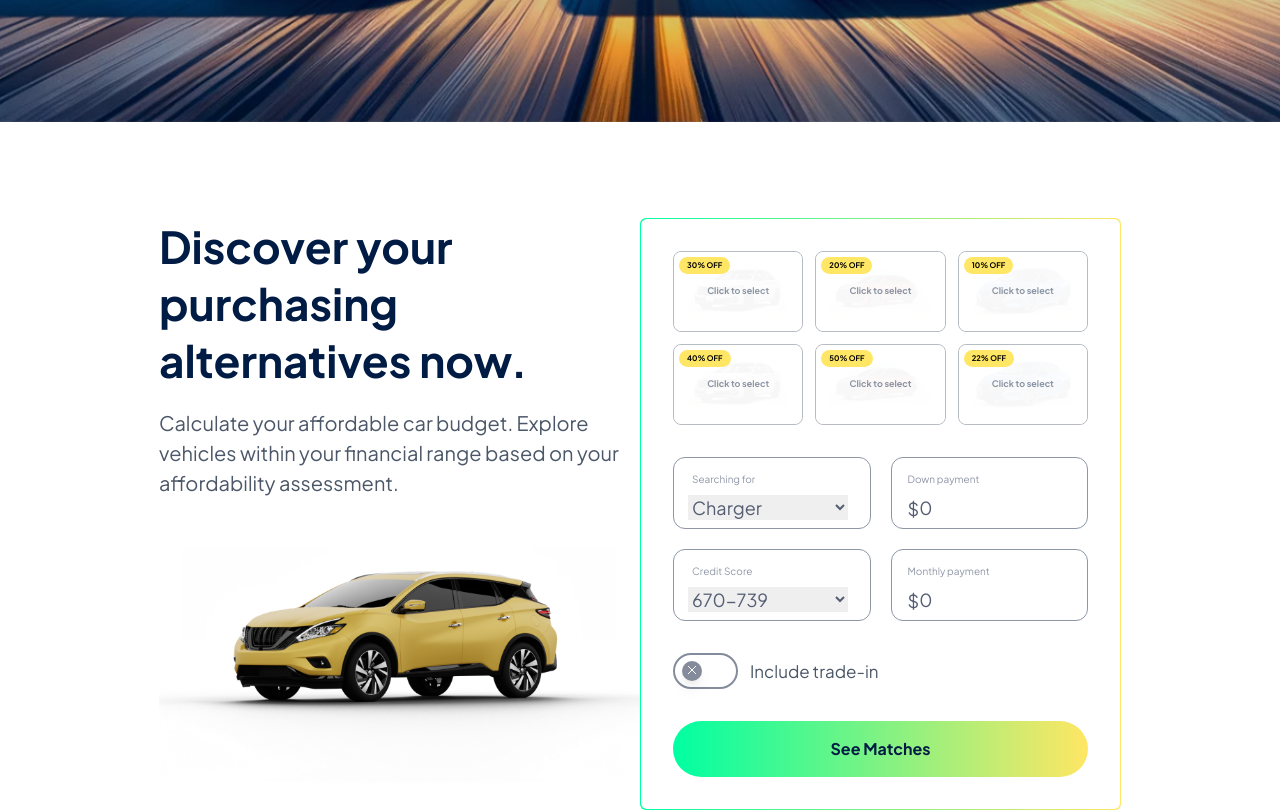
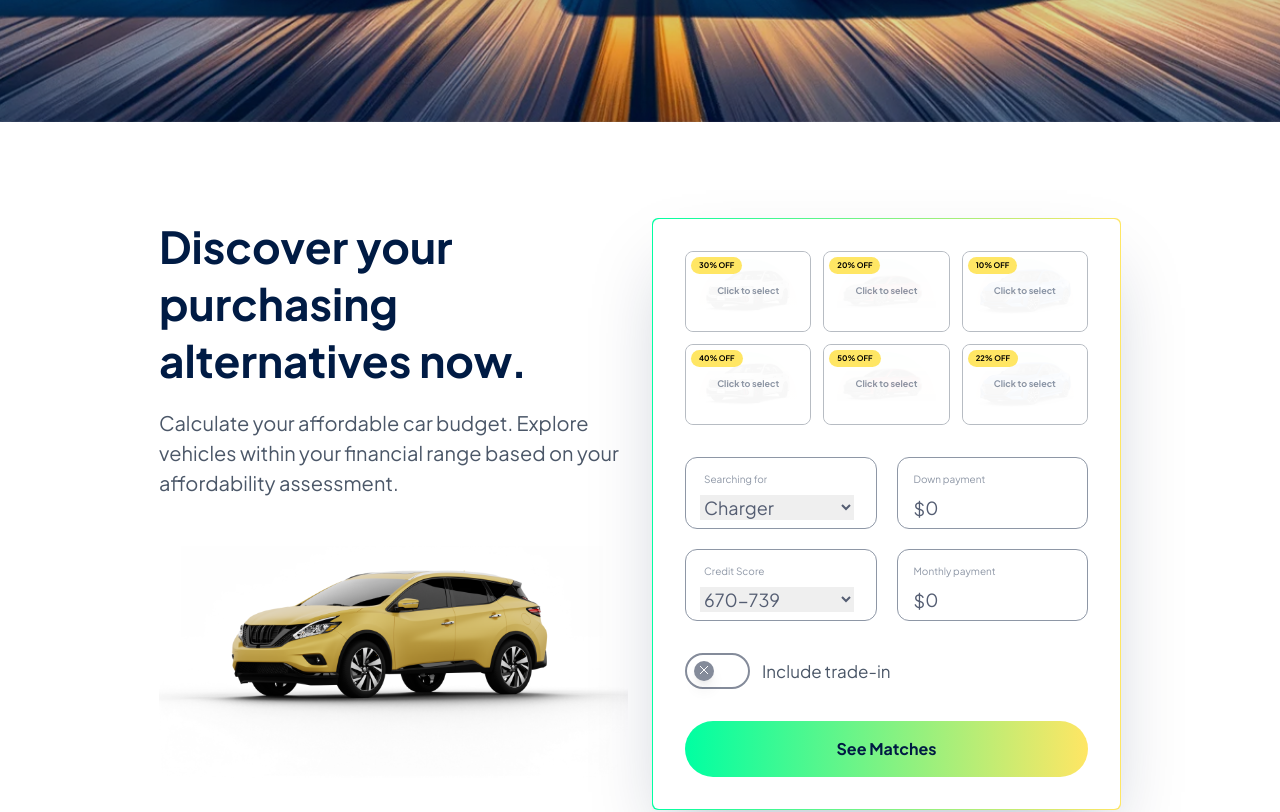
Before and after one commit to talhabaig/autoprosper, a Next.js app: page / in a window 1280 px wide. Shown: the part 900-1712 px from the top of the page. Built offline with nearby package versions, Linux system fonts and the light colour scheme.

Commit message:
fix discover section

```diff
--- a/src/components/home/Discover/Discover.tsx
+++ b/src/components/home/Discover/Discover.tsx
@@ -13,6 +13,7 @@ import {
   CarouselContent,
   CarouselItem,
 } from "@/components/ui/carousel";
+import style from './discover.module.css';
 
 const dummy = [
   {
@@ -57,7 +58,7 @@ const Discover = () => {
   };
 
   return (
-    <Section>
+    <Section className="md:gap-[24px]">
       <div className="w-full md:max-w-[690px] flex flex-col items-center">
         <SectionHeader className="md:text-left">
           Discover your purchasing alternatives now.
@@ -82,7 +83,7 @@ const Discover = () => {
         />
       </div>
       <div className="flex md:max-w-[696px] w-full justify-center">
-        <GradientCard variant="hide-on-mobile" className="w-full">
+        <GradientCard variant="hide-on-mobile" className={`w-full ${style.cardShadow}`}>
           <div className="flex flex-col gap-[32px] md:h-full w-full items-center justify-center bg-white rounded-md md:p-[32px]">
             <Carousel
               className="w-full flex flex-col md:hidden "
@@ -110,12 +111,14 @@ const Discover = () => {
                         <div className="absolute text-[7.68px] -top-2 -left-2 bg-yellow text-black font-bold py-[3px] px-[6px] rounded-full z-[51]">
                           {o.discount}% OFF
                         </div>
+                        <div className="relative">
                           <img
                             src={o.image}
                             alt="car image"
-                          className="relative z-10 object-contain h-[53px] w-[130px]"
+                            className="z-10 object-contain h-[53px] w-[130px]"
                           />
-                        <EllipseGradient className="absolute z-0 -top-[100%]" />
+                          <EllipseGradient className="absolute -z-10 -top-[100%]" />
+                        </div>
                       </div>
                       <div
                         className={`absolute bg-green rounded-full top-2 right-2 p-[2.77px] ${
@@ -156,12 +159,14 @@ const Discover = () => {
                     <div className="absolute text-[7.68px] -top-2 -left-2 bg-yellow text-black font-bold py-[4px] px-[8px] rounded-full z-[51]">
                       {o.discount}% OFF
                     </div>
+                    <div className="relative">
                       <img
                         src={o.image}
                         alt="car image"
-                      className="relative z-10 object-contain h-[53px] w-[130px]"
+                        className="z-10 relative object-contain h-[53px] w-[130px]"
                       />
-                    <EllipseGradient className="absolute z-0 -top-[100%]" />
+                      <EllipseGradient className="absolute z-[5] md:top-0 md:bottom-0 lg:-top-2 h-full w-full" />
+                    </div>
                   </div>
                   <div
                     className={`absolute bg-green rounded-full top-2 right-2 p-[2.77px] ${
--- /dev/null
+++ b/src/components/home/Discover/discover.module.css
@@ -0,0 +1,9 @@
+.cardShadow {
+  box-shadow: 0px 36px 72px -18px #001b4440;
+}
+
+@media (max-width: 767px) {
+  .cardShadow {
+    box-shadow: none;
+  }
+}
```
Lines whose indentation alone changed are shown as unchanged.
